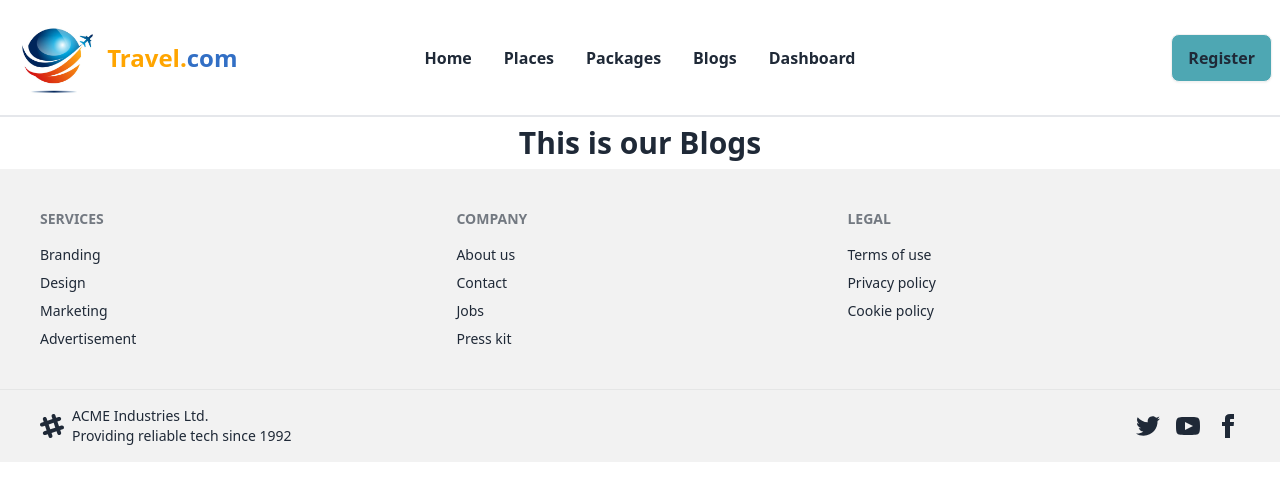
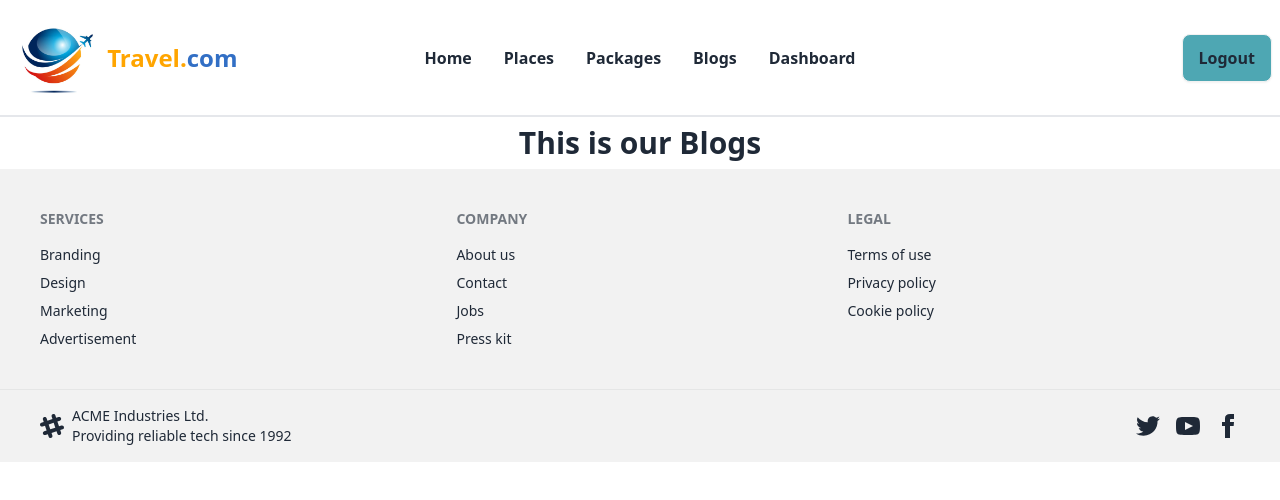
Before and after one commit to Md-Nadim-Mir/Travel-Management-client, a React (Vite) app: page /Blogs in a window 1280 px wide. Shown: the top 500 px of the page. Built offline with nearby package versions, Linux system fonts and the light colour scheme; no server answers; sample sign-in values are in the browser's storage.

Commit message:
logout functionality implement

```diff
--- a/src/Componets/AuthProvider/AuthProvider.jsx
+++ b/src/Componets/AuthProvider/AuthProvider.jsx
@@ -1,5 +1,5 @@
 import { createContext, useEffect, useState } from "react";
-import { GoogleAuthProvider, createUserWithEmailAndPassword, getAuth, onAuthStateChanged, sendPasswordResetEmail, signInWithEmailAndPassword, signInWithPopup } from "firebase/auth";
+import { GoogleAuthProvider, createUserWithEmailAndPassword, getAuth, onAuthStateChanged, sendPasswordResetEmail, signInWithEmailAndPassword, signInWithPopup, signOut } from "firebase/auth";
 import app from "../../Firebase/Firebase.config";
 
 
@@ -42,6 +42,14 @@ const AuthProvider = ({ children }) => {
     return sendPasswordResetEmail(auth,email);
  }
 
+
+//  Logout
+
+ const logout =()=>{
+    setLoading(true);
+    return signOut(auth);
+ }
+
    // onAuthStateChange
   useEffect(() => {
     const unsubscribe = onAuthStateChanged(auth, currentUser => {
@@ -54,7 +62,7 @@ const AuthProvider = ({ children }) => {
     }
   }, [])
 
-  const authInfo = { user, loading, setLoading, createUser ,signInGoogle , logIn , resetEmail};
+  const authInfo = { user, loading, setLoading, createUser ,signInGoogle , logIn , logout,resetEmail};
 
   return (
     <AuthContext.Provider value={authInfo}>{children}</AuthContext.Provider>
--- a/src/Componets/Navbar/Navbar.jsx
+++ b/src/Componets/Navbar/Navbar.jsx
@@ -1,5 +1,8 @@
 import { Link, NavLink } from "react-router-dom";
 import logo from '../../../public/logo.png'
+import { useContext } from "react";
+import { AuthContext } from "../AuthProvider/AuthProvider";
+import swal from "sweetalert";
 
 
 const Navbar = () => {
@@ -12,6 +15,21 @@ const Navbar = () => {
                <NavLink to='/dashboard'><li><a>Dashboard</a></li></NavLink>
 
 </>
+
+  const {user , logout}=useContext(AuthContext);
+
+
+  const handleLogout = ()=>{
+      console.log('log out successful');
+
+      logout()
+      .then(()=>{
+        swal('','Logout Successful','success')
+      })
+      .catch((error)=>{
+         console.log(error.message)
+      })
+  }
 
 
     return (
@@ -56,7 +74,12 @@ const Navbar = () => {
     </ul>
   </div>
   <div className="navbar-end ">
-    <NavLink  to='/register' className="btn bg-[#4ea7b3]  font-bold md:text-base text-md ">Register</NavLink>
+    {
+      user ?
+      <NavLink  onClick={handleLogout} className="btn bg-[#4ea7b3]  font-bold md:text-base text-md ">Logout</NavLink>
+      :
+      <NavLink  to='/register' className="btn bg-[#4ea7b3]  font-bold md:text-base text-md ">Register</NavLink>
+    }
   </div>
 </div>
         </div>
```
